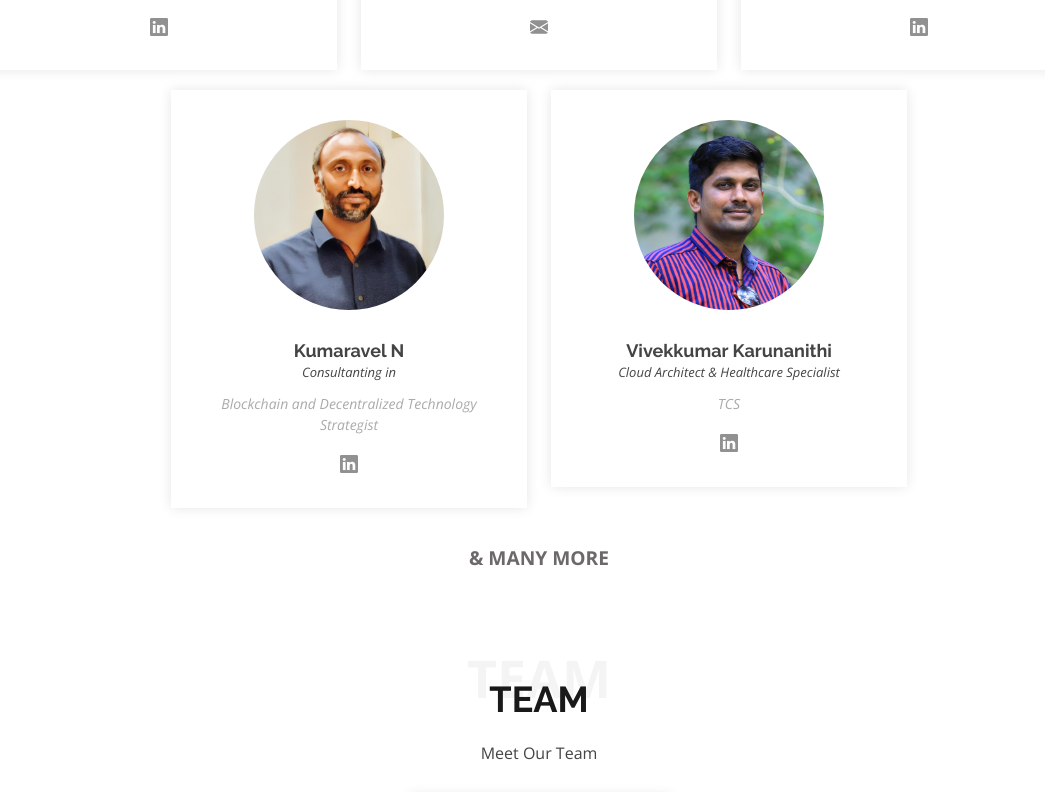
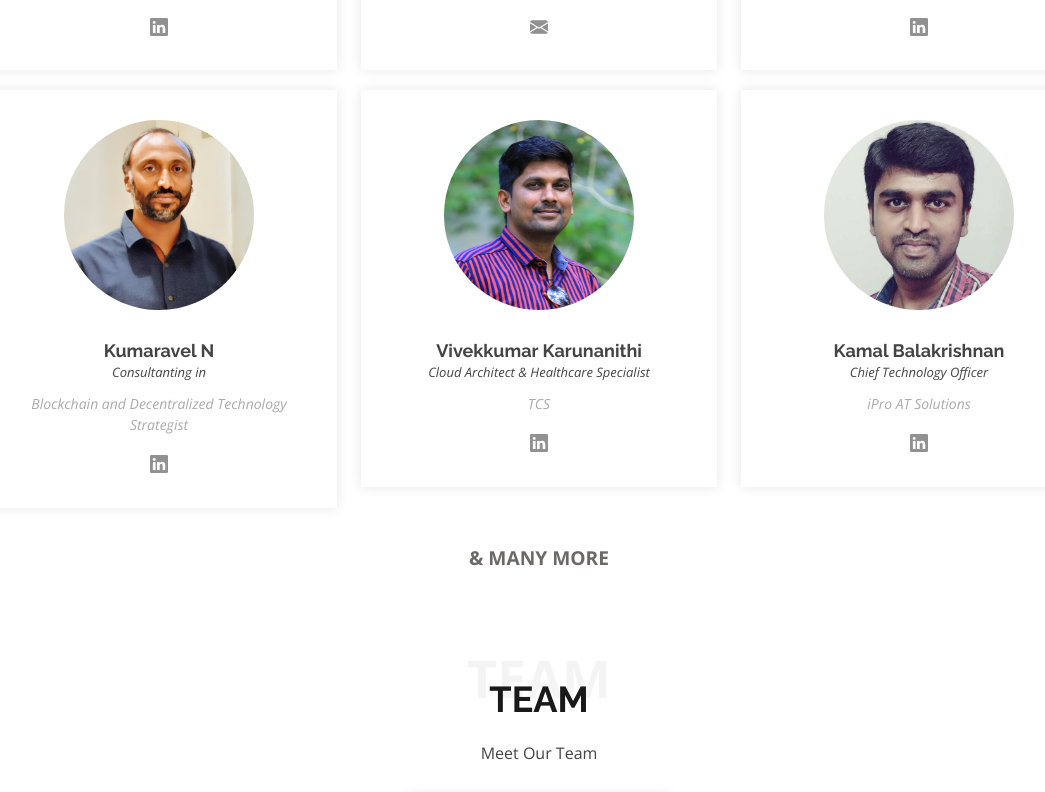
Before and after one commit to thecoding-society/pechacks_2024, a plain HTML site: page index.html in a window 1280 px wide. Shown: the part 10679-11471 px from the top of the page, without its empty margins (101-1146 px from the left). Drawn offline with nearby package versions, Linux system fonts and the light colour scheme.

Commit message:
added jury

```diff
--- a/index.html
+++ b/index.html
@@ -1017,6 +1017,42 @@
 								<div class="social">
 									<a
 										href="https://www.linkedin.com/in/vivekkumar-karunanithi-227b4b235/"
+										><i class="bi bi-linkedin"></i
+									></a>
+								</div>
+							</div>
+						</div>
+
+						<!-- <div
+							class="col-lg-4 col-md-4 align-items-stretch"
+							data-aos=""
+							data-aos-delay="200">
+							<div class="member">
+								<img class="imgg" src="img/judges/11.jpg" alt="profilepic" />
+								<h4>Jagannathan</h4>
+								<span></span>
+								<p></p>
+								<div class="social">
+									<a
+										href="https://www.linkedin.com/"
+										><i class="bi bi-linkedin"></i
+									></a>
+								</div>
+							</div>
+						</div> -->
+
+						<div
+							class="col-lg-4 col-md-4 align-items-stretch"
+							data-aos=""
+							data-aos-delay="200">
+							<div class="member">
+								<img class="imgg" src="img/judges/12.jpg" alt="profilepic" />
+								<h4>Kamal Balakrishnan</h4>
+								<span>Chief Technology Officer</span>
+								<p>iPro AT Solutions</p>
+								<div class="social">
+									<a
+										href="https://www.linkedin.com/in/kamalbalakrishnan/"
 										><i class="bi bi-linkedin"></i
 									></a>
 								</div>
```
Also changed, not shown: img/judges/11.jpg (added), img/judges/12.jpg (added).
